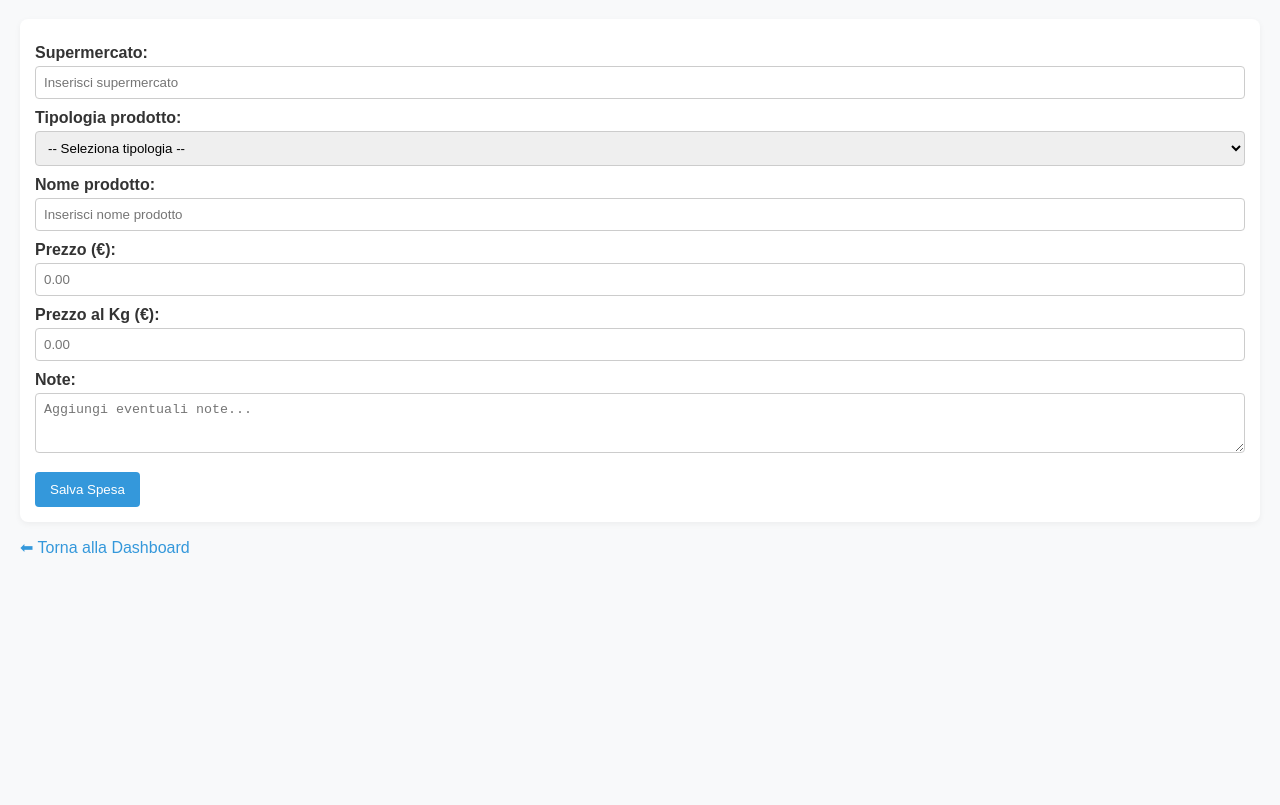
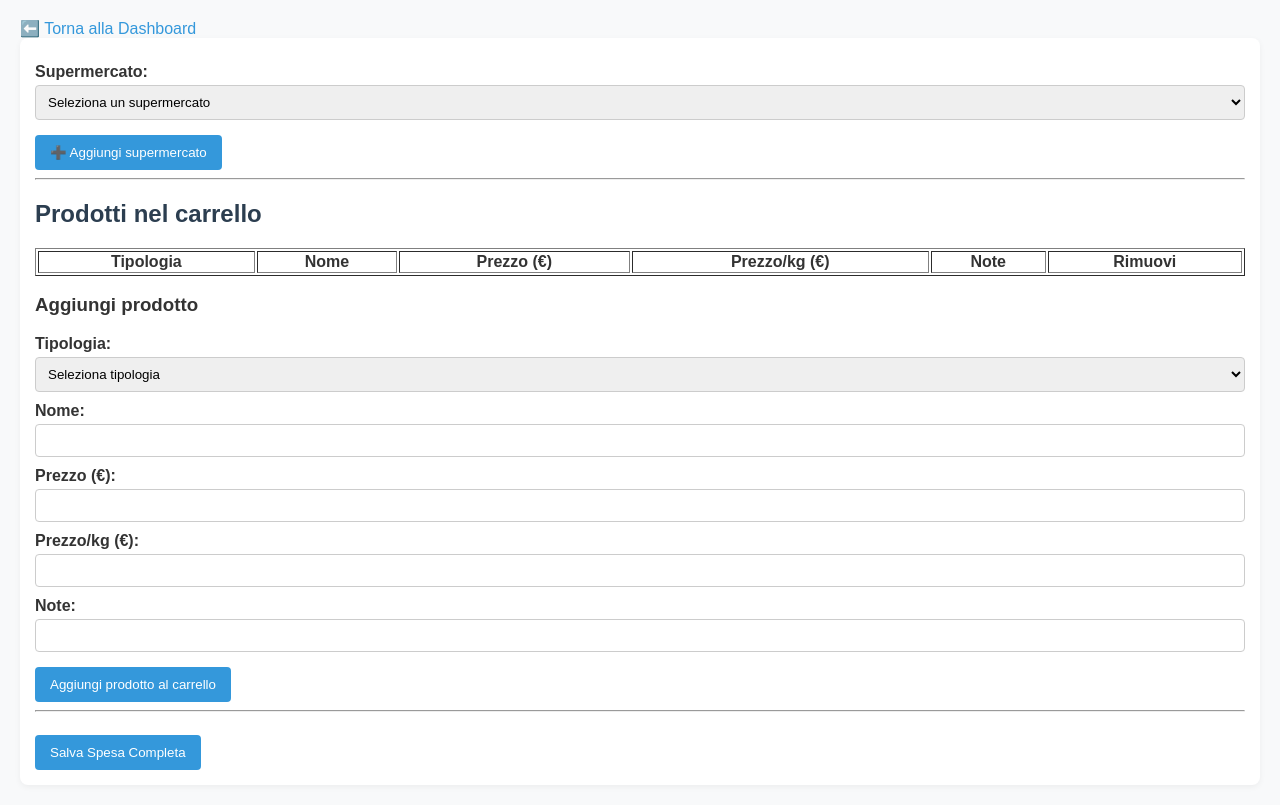
Before and after one commit to mattlev97/spese-pwa, a plain HTML site: page aggiungi.html in a window 1280 px wide. Shown: the part 81-886 px from the top of the page. Before the commit the page ends 800 px from the top, so only its background shows below. Drawn offline with Linux system fonts and the light colour scheme.

Commit message:
Update aggiungi.html

```diff
--- a/aggiungi.html
+++ b/aggiungi.html
@@ -1,45 +1,84 @@
 <!DOCTYPE html>
 <html lang="it">
 <head>
-  <meta charset="UTF-8">
-  <meta name="viewport" content="width=device-width, initial-scale=1.0">
+  <meta charset="UTF-8" />
+  <meta name="viewport" content="width=device-width, initial-scale=1" />
   <title>Aggiungi Spesa</title>
-  <link rel="stylesheet" href="style.css">
+  <link rel="stylesheet" href="style.css" />
 </head>
 <body>
   <h1>Aggiungi Nuova Spesa</h1>
+  <a href="index.html">⬅️ Torna alla Dashboard</a>
 
-  <form id="spesaForm">
+  <form id="formSpesa">
+
     <label for="supermercato">Supermercato:</label>
-    <input type="text" id="supermercato" placeholder="Inserisci supermercato" required>
+    <select id="supermercato" required>
+      <option value="">Seleziona un supermercato</option>
+      <option>Esselunga</option>
+      <option>Coop</option>
+      <option>Carrefour</option>
+      <option>Conad</option>
+      <option>Eurospin</option>
+      <option>Simply</option>
+      <!-- puoi aggiungere altri qui o tramite sezione impostazioni -->
+    </select>
+    <button type="button" id="aggiungiSupermercatoBtn">➕ Aggiungi supermercato</button>
 
-    <label for="tipologia">Tipologia prodotto:</label>
+    <div id="aggiungiSupermercatoDiv" style="display:none; margin-top:10px;">
+      <input type="text" id="nuovoSupermercato" placeholder="Nome nuovo supermercato" />
+      <button type="button" id="salvaSupermercatoBtn">Salva supermercato</button>
+    </div>
+
+    <hr />
+
+    <h2>Prodotti nel carrello</h2>
+    <table border="1" id="tabellaCarrello" style="width:100%; margin-bottom:10px;">
+      <thead>
+        <tr>
+          <th>Tipologia</th>
+          <th>Nome</th>
+          <th>Prezzo (€)</th>
+          <th>Prezzo/kg (€)</th>
+          <th>Note</th>
+          <th>Rimuovi</th>
+        </tr>
+      </thead>
+      <tbody></tbody>
+    </table>
+
+    <h3>Aggiungi prodotto</h3>
+
+    <label for="tipologia">Tipologia:</label>
     <select id="tipologia" required>
-      <option value="">-- Seleziona tipologia --</option>
-      <option value="Carne">Carne</option>
-      <option value="Pesce">Pesce</option>
-      <option value="Verdura">Verdura</option>
-      <option value="Frutta">Frutta</option>
-      <option value="Bevande">Bevande</option>
-      <option value="Altro">Altro</option>
+      <option value="">Seleziona tipologia</option>
+      <option>Carne</option>
+      <option>Pesce</option>
+      <option>Verdura</option>
+      <option>Frutta</option>
+      <option>Bevande</option>
+      <option>Altro</option>
     </select>
 
-    <label for="nome">Nome prodotto:</label>
-    <input type="text" id="nome" placeholder="Inserisci nome prodotto" required>
+    <label for="nome">Nome:</label>
+    <input type="text" id="nome" required />
 
     <label for="prezzo">Prezzo (€):</label>
-    <input type="number" id="prezzo" step="0.01" placeholder="0.00" required>
+    <input type="number" step="0.01" id="prezzo" required />
 
-    <label for="prezzoKg">Prezzo al Kg (€):</label>
-    <input type="number" id="prezzoKg" step="0.01" placeholder="0.00">
+    <label for="prezzoKg">Prezzo/kg (€):</label>
+    <input type="number" step="0.01" id="prezzoKg" />
 
     <label for="note">Note:</label>
-    <textarea id="note" placeholder="Aggiungi eventuali note..."></textarea>
+    <input type="text" id="note" />
 
-    <button type="submit">Salva Spesa</button>
+    <button type="button" id="aggiungiProdottoBtn">Aggiungi prodotto al carrello</button>
+
+    <hr />
+
+    <button type="submit">Salva Spesa Completa</button>
+
   </form>
-
-  <p><a href="index.html">⬅ Torna alla Dashboard</a></p>
 
   <script src="aggiungi.js"></script>
 </body>
```
